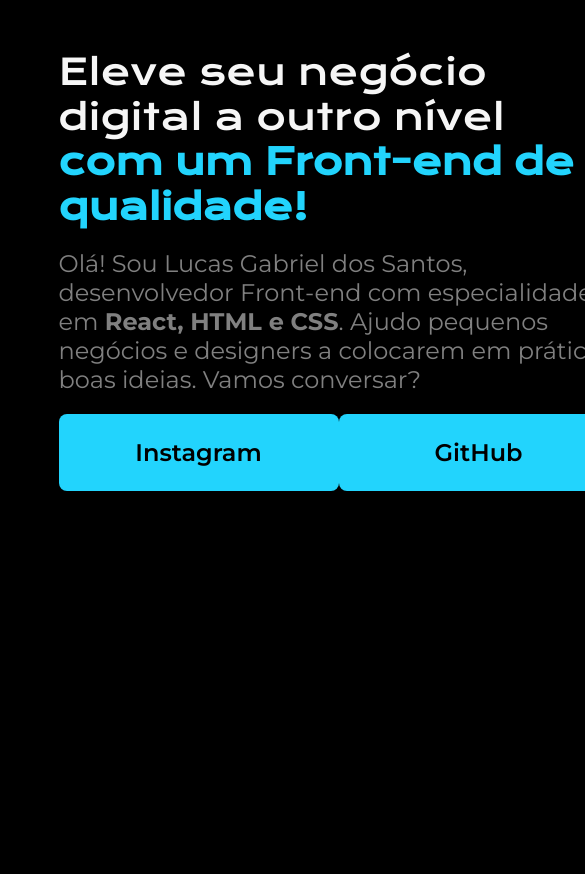
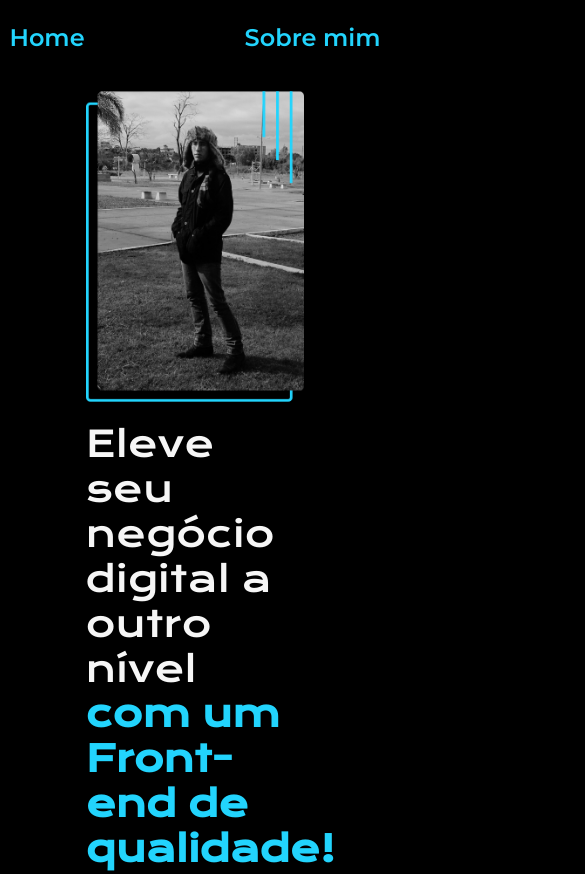
Before and after one commit to lucasgabriel404/html-pagina, a plain HTML site: page index.html in a window 390 px wide. Shown: the top 874 px of the page, 585 px wide, since content can reach past the window. Drawn offline with nearby package versions, Linux system fonts and the light colour scheme.

Commit message:
Inclusao Sobre Mim e Responsividade

```diff
--- a/index.html
+++ b/index.html
@@ -5,9 +5,15 @@
     <meta http-equiv="X-UA-Compatible" content="IE=edge">
     <meta name="viewport" content="width=device-width, initial-scale=1.0">
     <title>Portifolio</title>
-    <link rel="stylesheet" href="style.css">
+    <link rel="stylesheet" href="styles/style.css">
 </head>
 <body>
+    <header class="header">
+        <nav class="header__menu">
+                <a href="index.html" class="header__menu__link">Home</a>
+                <a href="about.html"class="header__menu__link">Sobre mim</a>
+        </nav>
+    </header>
     <main class="apresentacao">
         <section class="apresentacao__conteudo">
             <h1 class="apresentacao__conteudo__titulo">
@@ -19,12 +25,21 @@
             colocarem em prática boas ideias. Vamos
             conversar?</p>
             <div class="apresentacao__conteudo__botoes">
-                <a class="apresentacao__conteudo__botoes__link" href="https://instagram.com/lucasgabriel.404">Instagram</a>
-                <a class="apresentacao__conteudo__botoes__link" href="https://github.com/lucasgabriel404">GitHub</a>
+                <h2 class="apresentacao__conteudo__subtitulo">Acesse minhas redes:</h2>
+                <a class="apresentacao__conteudo__botoes__link" href="https://github.com/lucasgabriel404">
+                    <img src="./assets/Logo Github.png">  GitHub</a>
+                <a class="apresentacao__conteudo__botoes__link" href="https://www.linkedin.com/in/lucas-gabriel-9ab717297/">
+                    <img src="./assets/Logo linkedin.png">   Linkedin</a>
+                <a class="apresentacao__conteudo__botoes__link" href="https://twitch.com/lucasgabriel404">
+                    <img src="./assets/Logo Twitch.png">   Twitch</a>
             </div>
         </section>
         <img src="Imagem.png" alt="Foto da Joana Santos programando" class="imagem">
     </main>
-    <footer></footer>
+
+    <footer class="footer">
+        Desenvolvido por Lucas.
+
+    </footer>
 </body>
 </html>
--- a/style.css
+++ /dev/null
@@ -1,74 +0,0 @@
-@import url('https://fonts.googleapis.com/css2?family=Krona+One&family=Montserrat:ital,wght@0,100..900;1,100..900&display=swap');
-
-*{
-    margin: 0;
-    padding: 0;
-}
-
-body{
-    height: 100vh;
-    box-sizing: border-box;
-    background-color: #000000;
-    color: #F6F6F6;
-}
-
-.titulo__destaque{
-    color: #22D4FD;
-}
-
-.apresentacao{
-    margin: 5% 15%;
-    display: flex;
-    align-items: center;
-    justify-content: space-between;
-}
-
-.apresentacao__conteudo{
-    width: 615px;
-    height: 482px;
-    display: flex;
-    flex-direction: column;
-    justify-content: space-evenly;
-}
-
-.apresentacao__conteudo__titulo{
-    font-family: "Krona One", sans-serif;
-    font-weight: 400;
-    font-style: normal;
-    font-size: 36px;
-}
-
-.apresentacao__conteudo__paragrafo{
-    font-size: 24px;
-    font-family: "Montserrat", sans-serif;
-    font-optical-sizing: auto;
-    font-weight: 400;
-    font-style: normal;
-    color: gray;
-}
-
-.apresentacao__conteudo__botoes{
-    display: flex;
-    justify-content: space-between;
-}
-
-.apresentacao__conteudo__botoes__link{
-    text-align: center;
-    background-color: #22D4FD;
-    color: black;
-    font-size: 24px;
-    font-family: "Montserrat", sans-serif;
-    font-weight: 600;
-    width: 280px;
-    border-radius: 8px;
-    padding: 1em 0;
-    text-decoration: none;
-}
-
-
-.imagem{
-    height: 500px;
-    width: auto;
-    text-align: center;
-
-}
--- /dev/null
+++ b/styles/style.css
@@ -0,0 +1,158 @@
+@import url('https://fonts.googleapis.com/css2?family=Krona+One&family=Montserrat:ital,wght@0,100..900;1,100..900&display=swap');
+
+*{
+    margin: 0;
+    padding: 0;
+}
+
+:root{
+--cor-primaria: #22D4FD;
+--cor-primaria-hover: #157084;
+--cor-secundaria: gray;
+--cor-terciaria: #F6F6F6;
+--cor-fundo-principal: #000000;
+--cor-fundo-principal-hover: #272727;
+
+--fonte-primaria:"Krona One", sans-serif;
+--fonte-secundaria:"Montserrat", sans-serif;
+}
+
+body{
+    box-sizing: border-box;
+    background-color: var(--cor-fundo-principal);
+    color: var(--cor-terciaria);
+}
+
+.header{
+    padding: 2% 0 0 15%;
+
+}
+
+.header__menu{
+    display: flex;
+    gap: 10em;
+}
+
+.header__menu__link{
+    color: var(--cor-primaria);
+    font-family: var(--fonte-secundaria);
+    font-weight: 600;
+    font-size: 1.5rem;
+    text-decoration: none;
+}
+
+.header__menu__link:hover{
+    color: var(--cor-primaria-hover);
+}
+
+.titulo__destaque{
+    color: var(--cor-primaria);
+}
+
+.apresentacao{
+    padding: 5% 15%;
+    display: flex;
+    align-items: center;
+    justify-content: space-between;
+    gap: 1%;
+
+}
+
+.apresentacao__conteudo{
+    width: 50%;
+    height: auto;
+    display: flex;
+    flex-direction: column;
+    justify-content: space-evenly;
+}
+
+.apresentacao__conteudo__titulo{
+    font-family: var(--fonte-primaria);
+    font-weight: 400;
+    font-style: normal;
+    font-size: 2.25rem;
+}
+
+.apresentacao__conteudo__paragrafo{
+    font-size: 1.5rem;
+    font-family: var(--fonte-secundaria);
+    font-optical-sizing: auto;
+    font-weight: 400;
+    font-style: normal;
+    color: var(--cor-secundaria);
+}
+
+.apresentacao__conteudo__botoes{
+    display: flex;
+    justify-content: space-between;
+    flex-direction: column;
+    align-items: center;
+    gap: 2rem;
+}
+
+.apresentacao__conteudo__subtitulo{
+    font-family: var(--fonte-primaria);
+    font-weight: 400;
+    font-style: normal;
+    font-size: 1.5rem;
+
+}
+
+.apresentacao__conteudo__botoes__link{
+    display: flex;
+    justify-content:center;
+    gap: 1rem;
+    text-align: center;
+    background-color: transparent;
+    border: 2px solid var(--cor-primaria);
+    color: var(--cor-terciaria);
+    font-size: 1.5rem;
+    font-family: var(--fonte-secundaria);
+    font-weight: 600;
+    width: 65%;
+    border-radius: 8px;
+    padding: 1em 0;
+    text-decoration: none;
+}
+.apresentacao__conteudo__botoes__link:hover{
+    background-color: var(--cor-fundo-principal-hover);
+}
+
+
+.imagem{
+    height: auto;
+    width: 40%;
+    text-align: center;
+}
+
+.footer{
+    padding: 1.5rem;
+    color: var(--cor-fundo-principal);
+    background-color: var(--cor-primaria);
+    text-align: center;
+    font-family: var(--fonte-secundaria);
+    font-weight: 400;
+}
+
+@media (max-width: 1200px) {
+    .header{
+        padding: 6% 0 0% 0;
+    }
+
+    .header__menu{
+        justify-content: center;
+    }
+
+    .apresentacao {
+      flex-direction: column-reverse;
+    }
+
+    .apresentacao__conteudo{
+        width: 80%;
+    }
+
+    .imagem{
+        width: 80%;
+    }
+
+}
```
Also changed, not shown: about.html (added, +29 -0 lines), assets/Logo Github.png (added), assets/Logo Twitch.png (added), assets/Logo linkedin.png (added).
